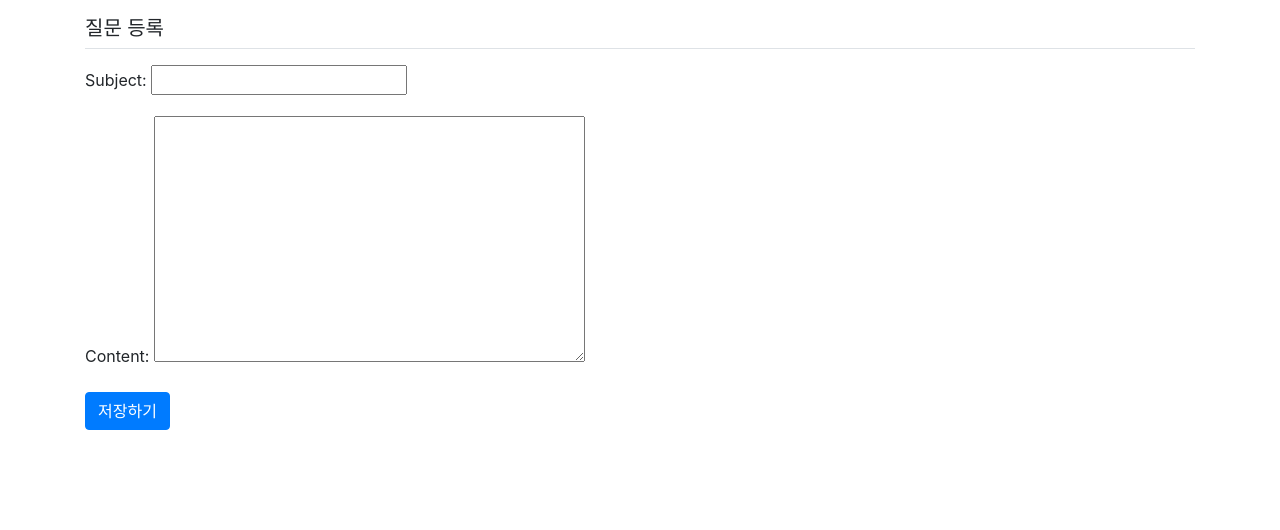
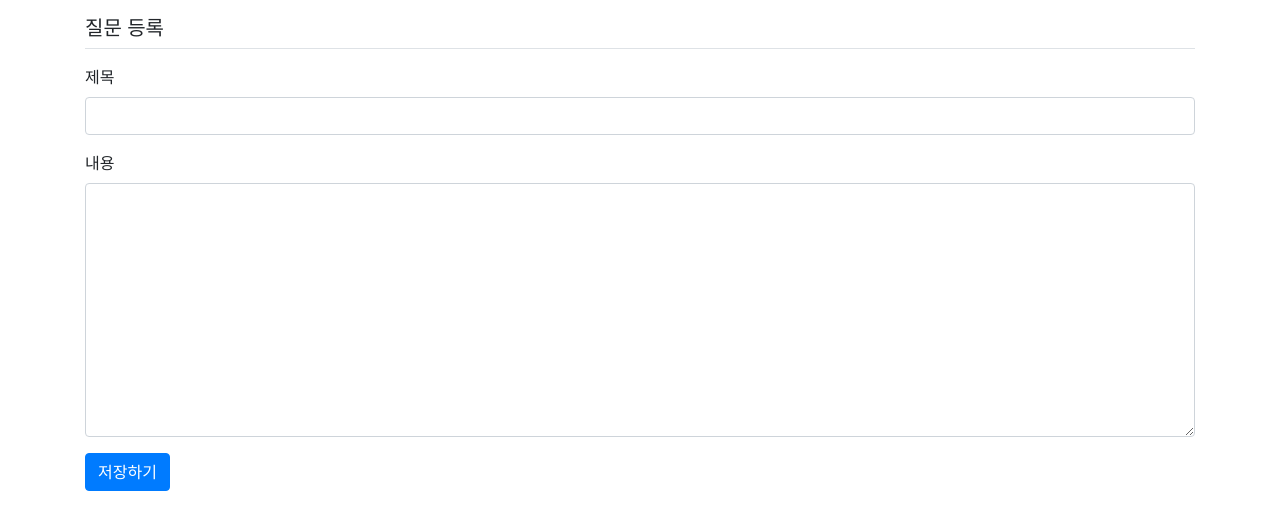
Before and after one commit to tmdtmdqorekf/Web-Server-Computing, a Django app: page /pybo/question/create/ in a window 1280 px wide. Shown: the top 530 px of the page. Run offline with Django 5.2, Linux system fonts and the light colour scheme; some libraries are stand-ins or nearby versions.

Commit message:
refactor: form.as_p 대신 수작업으로 form 작성 for bootstrap implementation

```diff
--- a/mysite3/pybo/forms.py
+++ b/mysite3/pybo/forms.py
@@ -5,3 +5,7 @@ class QuestionForm(forms.ModelForm): # forms.ModelForm을 상속받음
     class Meta: # Meta 클래스를 반드시 가져야함
         model = Question
         fields = ['subject', 'content']
+        labels = {
+            'subject': '제목',
+            'content': '내용',
+        }
--- a/mysite3/templates/pybo/question_detail.html
+++ b/mysite3/templates/pybo/question_detail.html
@@ -36,7 +36,7 @@
         <div class="form-group">
             <textarea name="content" id="content" class="form-control" rows="10"></textarea>
         </div>
-        <input type="submit" value="답변 등록" class="bin bin-primary">
+        <input type="submit" value="답변 등록" class="btn btn-primary">
     </form>
 </div>
 {% endblock %}
--- a/mysite3/templates/pybo/question_form.html
+++ b/mysite3/templates/pybo/question_form.html
@@ -4,7 +4,25 @@
     <h5 class="my-3 border-bottom pb-2">질문 등록</h5>
     <form method="post" class="post-form my-3">
         {% csrf_token %}
-        {{ form.as_p }}
+        {% if form.errors %}
+            <div class="alert alert-danger" role="alert">
+                {% for field in form %}
+                    {% if field.errors %}
+                        <strong>{{ field.label }}</strong>
+                        {{ field.errors }}
+                    {% endif %}
+                {% endfor %}
+            </div>
+        {% endif %}
+        <!-- 오류 표시 End -->
+        <div class="form-group">
+            <label for="subject">제목</label>
+            <input type="text" class="form-control" name="subject" id="subject" value="{{ from.subject.value|default_if_none:""}}">
+        </div>
+        <div class="form-group">
+            <label for="content">내용</label>
+            <textarea class="form-control" name="content" id="content" rows="10">{{ forms.content.value|default_if_none:''}}</textarea>
+        </div>
         <button type="submit" class="btn btn-primary">저장하기</button>
     </form>
 </div>
--- a/mysite3/templates/pybo/question_list.html
+++ b/mysite3/templates/pybo/question_list.html
@@ -29,7 +29,7 @@
             {% endif %}
         </tbody>
     </table>
-    <a href="{% url 'pybo:question_create' %}" class="bin bin-primary">
+    <a href="{% url 'pybo:question_create' %}" class="btn btn-primary">
         질문 등록하기
     </a>
 </div>
```
